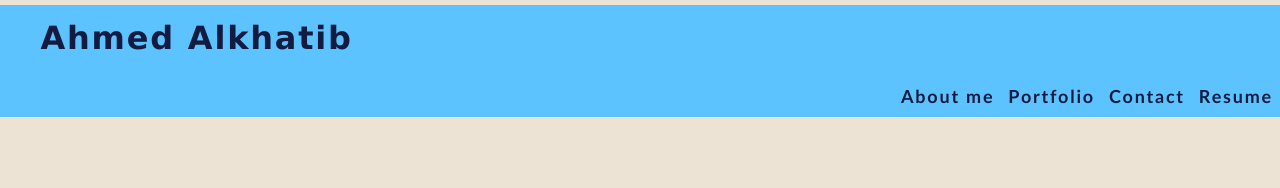
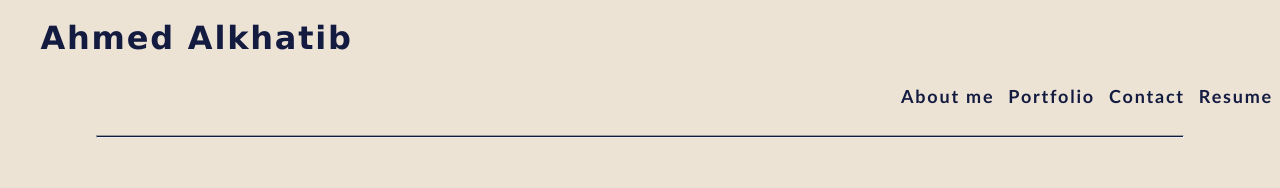
Before and after one commit to AhmedAlkh/ahmeds-portfolio, a React (Create React App) app: page / in a window 1280 px wide. Shown: the top 188 px of the page. Built offline with nearby package versions, Linux system fonts and the light colour scheme.

Commit message:
updated styling for footer and header

```diff
--- a/src/App.js
+++ b/src/App.js
@@ -9,6 +9,7 @@ function App() {
   return (
     <div>
       <Nav></Nav>
+      <hr></hr>
       <main>
         <ContactForm></ContactForm>
         <About></About>
--- a/src/components/Footer/index.js
+++ b/src/components/Footer/index.js
@@ -32,6 +32,7 @@ function Footer() {
           </a>
         </li>
       </ul>
+      <div>Made with ❤️ by Ahmed, 2022.</div>
       </div>
     </footer>
   );
--- a/src/components/Nav/index.js
+++ b/src/components/Nav/index.js
@@ -1,4 +1,5 @@
 import React from 'react';
+import ContactForm from '../Contact';
 
 function Nav() {
 
@@ -20,7 +21,7 @@ function Nav() {
         <a href='/'>Portfolio</a>
       </li>
       <li>
-      <a href='/'>Contact</a>
+      <a href={ContactForm}>Contact</a>
       </li>
       <li>
       <a href="/">Resume</a>
--- a/src/index.css
+++ b/src/index.css
@@ -78,7 +78,7 @@ a:hover {
 }
 
 header {
-  background: #5CC3FF;
+  background: #ECE3D4;
 }
 
 header a {
@@ -308,3 +308,10 @@ footer {
   display: flex;
   justify-content: center;
 }
+
+hr {
+  width: 85%;
+  color: #141B41;
+  background-color: #141B41;
+  height: 3px;
+}
```
Also changed, not shown: 1 other file (tests, documents, lock files or other folders).
